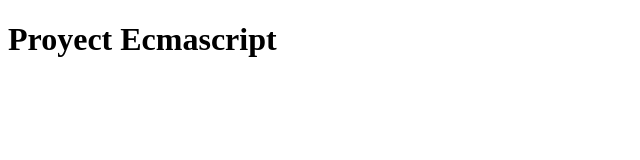
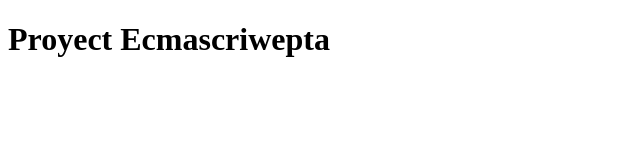
Before and after one commit to yordycuevas/CursoEcma, a plain HTML site: page index.html in a window 1280 px wide. Shown: the whole page, without its empty margins (0-640 px from the left). Drawn offline with Linux system fonts and the light colour scheme.

Commit message:
“Commit”

```diff
--- a/index.html
+++ b/index.html
@@ -7,6 +7,6 @@
     <title>Ecma Scrip</title>
 </head>
 <body>
-    <h1>Proyect Ecmascript</h1>
+    <h1>Proyect Ecmascriwepta</h1>
 </body>
 </html>
```
